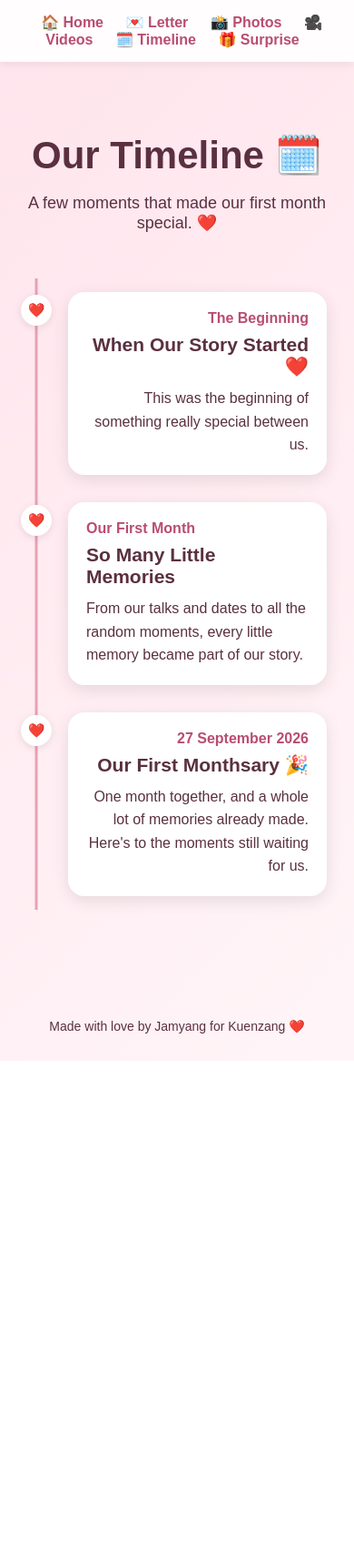
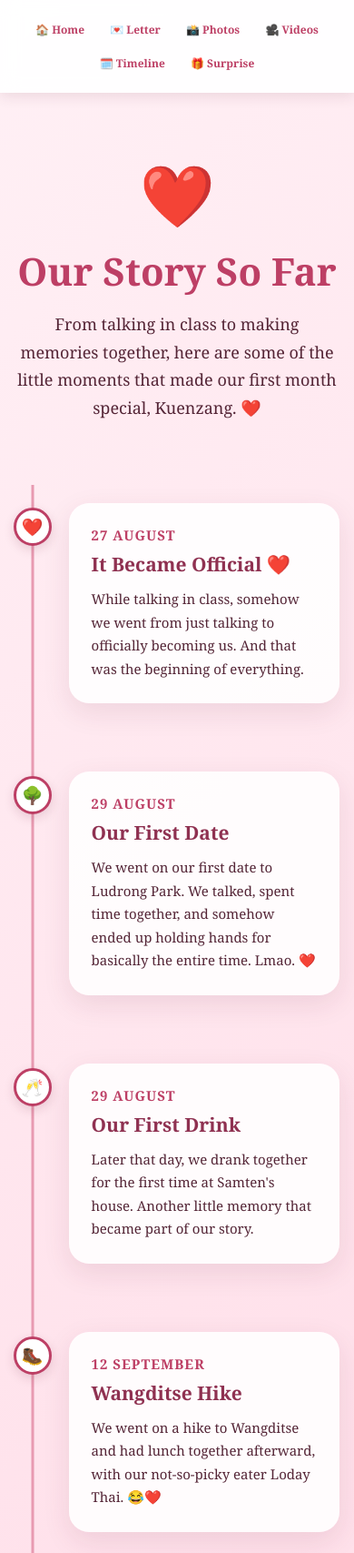
Before and after one commit to tw5zp5r52m-star/our-first-monthsary, a plain HTML site: page timeline.html in a window 390 px wide. Shown: the top 1707 px of the page at 91% size. Before the commit the page ends 1166 px from the top, so only its background shows below. Drawn offline with Linux system fonts and the light colour scheme.

Commit message:
Update timeline.html

```diff
--- a/timeline.html
+++ b/timeline.html
@@ -1,230 +1,616 @@
 <!DOCTYPE html>
 <html lang="en">
+
 <head>
+
   <meta charset="UTF-8">
   <meta name="viewport" content="width=device-width, initial-scale=1.0">
-  <title>Our Timeline ❤️</title>
+
+  <title>Our Story ❤️</title>
 
   <style>
+
     * {
       box-sizing: border-box;
     }
 
+    html {
+      scroll-behavior: smooth;
+    }
+
     body {
       margin: 0;
-      font-family: Arial, sans-serif;
-      background: linear-gradient(135deg, #ffe4ec, #fff5f8);
-      color: #5a3040;
+      font-family: Georgia, "Times New Roman", serif;
+      background: linear-gradient(135deg, #fff0f5, #ffe0ea, #fff7fa);
+      color: #542536;
       min-height: 100vh;
     }
 
+    /* Navigation */
+
     nav {
-      background: rgba(255, 255, 255, 0.9);
-      padding: 15px;
+      background: rgba(255, 255, 255, 0.94);
+      padding: 14px 10px;
       text-align: center;
       position: sticky;
       top: 0;
-      z-index: 10;
-      box-shadow: 0 2px 10px rgba(0,0,0,0.08);
+      z-index: 1000;
+      box-shadow: 0 3px 15px rgba(80, 30, 50, 0.12);
+      backdrop-filter: blur(10px);
     }
 
     nav a {
       text-decoration: none;
-      color: #b94d70;
-      margin: 0 10px;
+      color: #bd3f65;
+      margin: 0 7px;
+      font-size: 14px;
       font-weight: bold;
+      display: inline-block;
+      padding: 8px 10px;
+      border-radius: 20px;
+      transition: 0.3s;
     }
 
     nav a:hover {
-      color: #8e3152;
+      background: #ffe0ea;
+      transform: translateY(-2px);
     }
 
+
+    /* Main */
+
     .container {
-      max-width: 850px;
+      width: 90%;
+      max-width: 950px;
       margin: auto;
-      padding: 50px 20px;
+      padding: 70px 0;
+    }
+
+
+    /* Heading */
+
+    .heading {
+      text-align: center;
+      margin-bottom: 70px;
+    }
+
+    .heading .heart {
+      font-size: 60px;
+      animation: beat 1.5s infinite;
+    }
+
+    @keyframes beat {
+
+      0%, 100% {
+        transform: scale(1);
+      }
+
+      50% {
+        transform: scale(1.12);
+      }
+
     }
 
     h1 {
-      text-align: center;
-      font-size: 42px;
-      margin-bottom: 10px;
+      font-size: clamp(42px, 8vw, 70px);
+      color: #bd3f65;
+      margin: 15px 0;
     }
 
-    .subtitle {
-      text-align: center;
+    .heading p {
       font-size: 18px;
-      margin-bottom: 50px;
+      line-height: 1.7;
+      max-width: 650px;
+      margin: auto;
     }
+
+
+    /* Timeline */
 
     .timeline {
       position: relative;
-      margin: 0 auto;
+      margin: auto;
     }
+
+    /* Centre line */
 
     .timeline::before {
       content: "";
       position: absolute;
       left: 50%;
+      top: 0;
+      bottom: 0;
+      width: 3px;
+      background: #e89ab1;
       transform: translateX(-50%);
-      width: 3px;
-      height: 100%;
-      background: #e7a1b6;
     }
 
-    .event {
+
+    /* Timeline item */
+
+    .timeline-item {
+      position: relative;
       width: 50%;
-      padding: 15px 35px;
-      position: relative;
+      padding: 20px 45px;
+      margin-bottom: 35px;
     }
 
-    .event:nth-child(odd) {
+    .timeline-item:nth-child(odd) {
       left: 0;
       text-align: right;
     }
 
-    .event:nth-child(even) {
+    .timeline-item:nth-child(even) {
       left: 50%;
+      text-align: left;
     }
 
-    .event::after {
-      content: "❤️";
+
+    /* Heart on timeline */
+
+    .timeline-dot {
       position: absolute;
-      top: 18px;
-      width: 34px;
-      height: 34px;
+      top: 25px;
+      width: 42px;
+      height: 42px;
       background: white;
+      border: 3px solid #bd3f65;
       border-radius: 50%;
       display: flex;
+      justify-content: center;
       align-items: center;
-      justify-content: center;
-      font-size: 15px;
-      box-shadow: 0 2px 8px rgba(0,0,0,0.1);
+      font-size: 19px;
+      z-index: 2;
+      box-shadow: 0 4px 12px rgba(100, 30, 55, 0.15);
     }
 
-    .event:nth-child(odd)::after {
-      right: -17px;
+    .timeline-item:nth-child(odd) .timeline-dot {
+      right: -21px;
     }
 
-    .event:nth-child(even)::after {
-      left: -17px;
+    .timeline-item:nth-child(even) .timeline-dot {
+      left: -21px;
     }
 
+
+    /* Cards */
+
     .card {
-      background: white;
-      padding: 20px;
-      border-radius: 18px;
-      box-shadow: 0 5px 18px rgba(0,0,0,0.1);
+      background: rgba(255, 255, 255, 0.88);
+      padding: 25px;
+      border-radius: 22px;
+      box-shadow: 0 10px 30px rgba(100, 30, 55, 0.10);
+      transition: 0.3s;
+    }
+
+    .card:hover {
+      transform: translateY(-5px);
+      box-shadow: 0 15px 35px rgba(100, 30, 55, 0.16);
     }
 
     .date {
-      color: #b94d70;
+      color: #bd3f65;
+      font-size: 15px;
       font-weight: bold;
+      letter-spacing: 1px;
       margin-bottom: 8px;
     }
 
     .card h2 {
-      margin: 5px 0 10px;
-      font-size: 21px;
+      color: #8f3151;
+      font-size: 24px;
+      margin: 5px 0 12px;
     }
 
     .card p {
-      line-height: 1.6;
+      font-size: 16px;
+      line-height: 1.7;
       margin: 0;
     }
 
+
+    /* Final message */
+
+    .ending {
+      text-align: center;
+      margin-top: 80px;
+      padding: 45px 25px;
+      background: rgba(255, 255, 255, 0.8);
+      border-radius: 25px;
+      box-shadow: 0 10px 30px rgba(100, 30, 55, 0.10);
+    }
+
+    .ending h2 {
+      color: #bd3f65;
+      font-size: 32px;
+      margin-bottom: 15px;
+    }
+
+    .ending p {
+      font-size: 18px;
+      line-height: 1.7;
+    }
+
+    .ending .big-heart {
+      font-size: 45px;
+      margin-top: 15px;
+    }
+
+
+    /* Footer */
+
     footer {
       text-align: center;
-      padding: 30px;
-      margin-top: 40px;
+      padding: 35px;
+      color: #9d536b;
       font-size: 14px;
     }
 
+
+    /* Mobile */
+
     @media (max-width: 700px) {
+
+      .container {
+        width: 92%;
+      }
 
       .timeline::before {
         left: 20px;
       }
 
-      .event,
-      .event:nth-child(even) {
+      .timeline-item,
+      .timeline-item:nth-child(even),
+      .timeline-item:nth-child(odd) {
         width: 100%;
         left: 0;
         text-align: left;
-        padding-left: 55px;
-        padding-right: 10px;
+        padding-left: 60px;
+        padding-right: 0;
       }
 
-      .event:nth-child(odd)::after,
-      .event:nth-child(even)::after {
-        left: 3px;
+      .timeline-item:nth-child(odd) .timeline-dot,
+      .timeline-item:nth-child(even) .timeline-dot {
+        left: -1px;
         right: auto;
       }
 
+      .card h2 {
+        font-size: 21px;
       }
+
+      .card p {
+        font-size: 15px;
+      }
+
+      nav a {
+        font-size: 12px;
+        margin: 2px;
+      }
+
+    }
+
   </style>
+
 </head>
+
 
 <body>
 
+
+<!-- Navigation -->
+
 <nav>
+
   <a href="index.html">🏠 Home</a>
   <a href="letter.html">💌 Letter</a>
   <a href="photos.html">📸 Photos</a>
   <a href="videos.html">🎥 Videos</a>
   <a href="timeline.html">🗓️ Timeline</a>
   <a href="surprise.html">🎁 Surprise</a>
+
 </nav>
+
 
 <div class="container">
 
-    <h1>Our Timeline 🗓️</h1>
 
-    <p class="subtitle">
-      A few moments that made our first month special. ❤️
+  <!-- Heading -->
+
+  <div class="heading">
+
+    <div class="heart">
+      ❤️
+    </div>
+
+    <h1>
+      Our Story So Far
+    </h1>
+
+    <p>
+      From talking in class to making memories together,
+      here are some of the little moments that made our
+      first month special, Kuenzang. ❤️
     </p>
+
+  </div>
+
+
+  <!-- Timeline -->
 
   <div class="timeline">
 
-      <div class="event">
-        <div class="card">
-          <div class="date">The Beginning</div>
-          <h2>When Our Story Started ❤️</h2>
-          <p>
-            This was the beginning of something really special between us.
-          </p>
-        </div>
+
+    <!-- 27 AUGUST -->
+
+    <div class="timeline-item">
+
+      <div class="timeline-dot">
+        ❤️
       </div>
 
-      <div class="event">
       <div class="card">
-          <div class="date">Our First Month</div>
-          <h2>So Many Little Memories</h2>
-          <p>
-            From our talks and dates to all the random moments, every little
-            memory became part of our story.
-          </p>
-        </div>
+
+        <div class="date">
+          27 AUGUST
         </div>
 
-      <div class="event">
-        <div class="card">
-          <div class="date">27 September 2026</div>
-          <h2>Our First Monthsary 🎉</h2>
+        <h2>
+          It Became Official ❤️
+        </h2>
+
         <p>
-            One month together, and a whole lot of memories already made.
-            Here's to the moments still waiting for us.
+          While talking in class, somehow we went from
+          just talking to officially becoming us.
+          And that was the beginning of everything.
         </p>
-        </div>
-      </div>
 
       </div>
 
     </div>
 
+
+    <!-- 29 AUGUST FIRST DATE -->
+
+    <div class="timeline-item">
+
+      <div class="timeline-dot">
+        🌳
+      </div>
+
+      <div class="card">
+
+        <div class="date">
+          29 AUGUST
+        </div>
+
+        <h2>
+          Our First Date
+        </h2>
+
+        <p>
+          We went on our first date to Ludrong Park.
+          We talked, spent time together, and somehow
+          ended up holding hands for basically the entire
+          time. Lmao. ❤️
+        </p>
+
+      </div>
+
+    </div>
+
+
+    <!-- 29 AUGUST DRINK -->
+
+    <div class="timeline-item">
+
+      <div class="timeline-dot">
+        🥂
+      </div>
+
+      <div class="card">
+
+        <div class="date">
+          29 AUGUST
+        </div>
+
+        <h2>
+          Our First Drink
+        </h2>
+
+        <p>
+          Later that day, we drank together for the first
+          time at Samten's house. Another little memory
+          that became part of our story.
+        </p>
+
+      </div>
+
+    </div>
+
+
+    <!-- 12 SEPTEMBER -->
+
+    <div class="timeline-item">
+
+      <div class="timeline-dot">
+        🥾
+      </div>
+
+      <div class="card">
+
+        <div class="date">
+          12 SEPTEMBER
+        </div>
+
+        <h2>
+          Wangditse Hike
+        </h2>
+
+        <p>
+          We went on a hike to Wangditse and had lunch
+          together afterward, with our not-so-picky eater
+          Loday Thai. 😂❤️
+        </p>
+
+      </div>
+
+    </div>
+
+
+    <!-- 16 SEPTEMBER -->
+
+    <div class="timeline-item">
+
+      <div class="timeline-dot">
+        💌
+      </div>
+
+      <div class="card">
+
+        <div class="date">
+          16 SEPTEMBER
+        </div>
+
+        <h2>
+          The Letter Incident
+        </h2>
+
+        <p>
+          My mother found my letter and your notes.
+          Definitely not the way we planned for those
+          things to be discovered. 😭
+        </p>
+
+      </div>
+
+    </div>
+
+
+    <!-- 17 SEPTEMBER -->
+
+    <div class="timeline-item">
+
+      <div class="timeline-dot">
+        🌳
+      </div>
+
+      <div class="card">
+
+        <div class="date">
+          17 SEPTEMBER
+        </div>
+
+        <h2>
+          Somehow, We Still Met
+        </h2>
+
+        <p>
+          Even after everything the day before, we somehow
+          still managed to meet and went to Eco Park
+          together. ❤️
+        </p>
+
+      </div>
+
+    </div>
+
+
+    <!-- 21 SEPTEMBER -->
+
+    <div class="timeline-item">
+
+      <div class="timeline-dot">
+        🍃
+      </div>
+
+      <div class="card">
+
+        <div class="date">
+          21 SEPTEMBER
+        </div>
+
+        <h2>
+          Back to Eco Park
+        </h2>
+
+        <p>
+          After Chemistry extra class, we went to Eco Park
+          again. Apparently, Eco Park was becoming
+          our place. 😂❤️
+        </p>
+
+      </div>
+
+    </div>
+
+
+    <!-- 27 SEPTEMBER -->
+
+    <div class="timeline-item">
+
+      <div class="timeline-dot">
+        🎉
+      </div>
+
+      <div class="card">
+
+        <div class="date">
+          27 SEPTEMBER
+        </div>
+
+        <h2>
+          Our First Monthsary ❤️
+        </h2>
+
+        <p>
+          One month since we officially became us.
+          And hopefully, just the beginning of many more
+          memories together.
+        </p>
+
+      </div>
+
+    </div>
+
+
+  </div>
+
+
+  <!-- Ending -->
+
+  <div class="ending">
+
+    <h2>
+      This Is Only The Beginning... ❤️
+    </h2>
+
+    <p>
+      One month down, so many memories already,
+      and hopefully many more moments waiting for us.
+    </p>
+
+    <p>
+      To be continued...
+    </p>
+
+    <div class="big-heart">
+      ❤️
+    </div>
+
+  </div>
+
+
+</div>
+
+
 <footer>
+
   Made with love by Jamyang for Kuenzang ❤️
+
 </footer>
 
+
 </body>
+
 </html>
```
Lines whose indentation alone changed are shown as unchanged.
